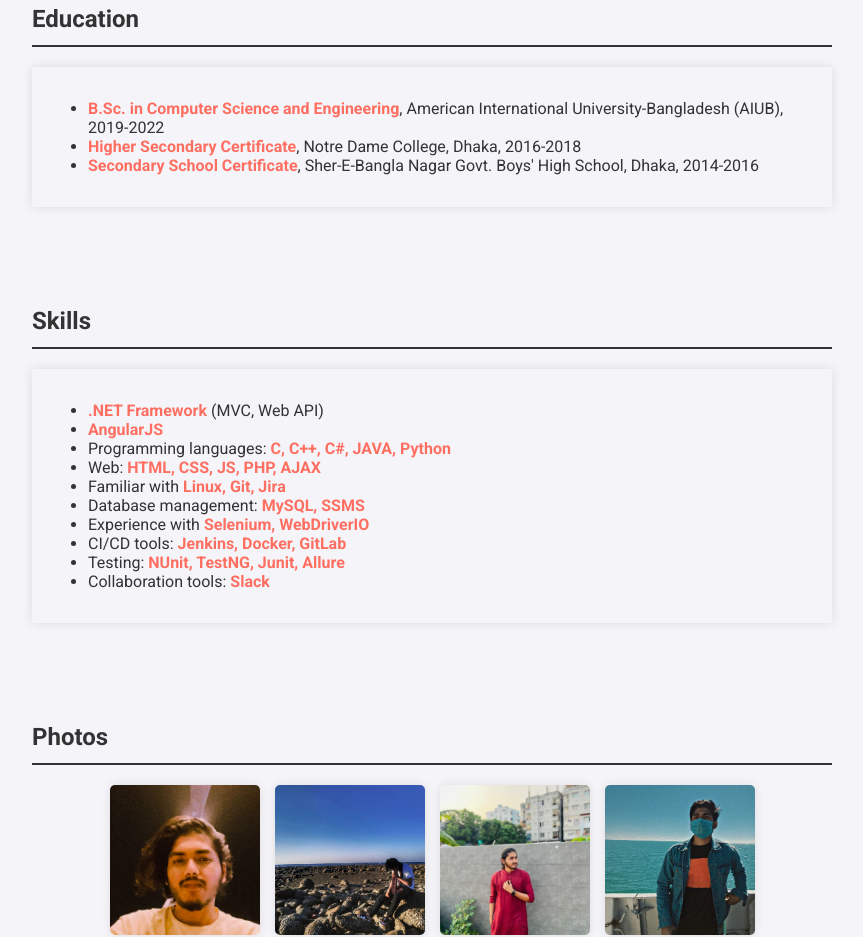
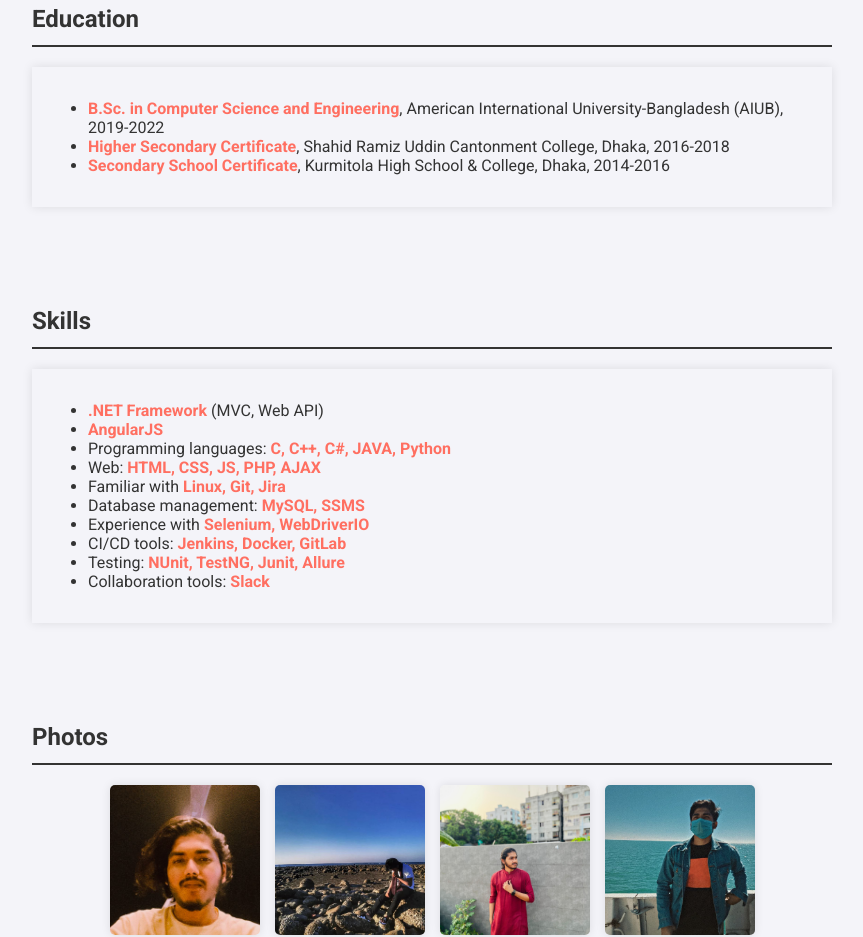
Before and after one commit to Mohi-men/Portfolio, a plain HTML site: page index.html in a window 1280 px wide. Shown: the part 1920-2857 px from the top of the page, without its empty margins (208-1071 px from the left). Drawn offline with Linux system fonts and the light colour scheme.

Commit message:
Updated link

```diff
--- a/index.html
+++ b/index.html
@@ -213,7 +213,7 @@
             <p>• WebAPI with .NET framework and MS SQL server.</p>
             <p>• MVC 5, Entity Framework 5.</p>
             <p>• Frontend with Angular JS.</p>
-<a href="https://github.com/Mohi-men/Antivaly" class="button" target="_blank">View Project</a>
+<a href="https://github.com/Mohi-men/ASP.NET-WebApi-Antivaly" class="button" target="_blank">View Project</a>
         </div>
     </div>
     <div class="card expandable">
@@ -254,8 +254,8 @@
         <div class="card">
             <ul>
                 <li><span class="highlight">B.Sc. in Computer Science and Engineering</span>, American International University-Bangladesh (AIUB), 2019-2022</li>
-                <li><span class="highlight">Higher Secondary Certificate</span>, Notre Dame College, Dhaka, 2016-2018</li>
-                <li><span class="highlight">Secondary School Certificate</span>, Sher-E-Bangla Nagar Govt. Boys' High School, Dhaka, 2014-2016</li>
+                <li><span class="highlight">Higher Secondary Certificate</span>, Shahid Ramiz Uddin Cantonment College, Dhaka, 2016-2018</li>
+                <li><span class="highlight">Secondary School Certificate</span>, Kurmitola High School & College, Dhaka, 2014-2016</li>
             </ul>
         </div>
     </section>
```
